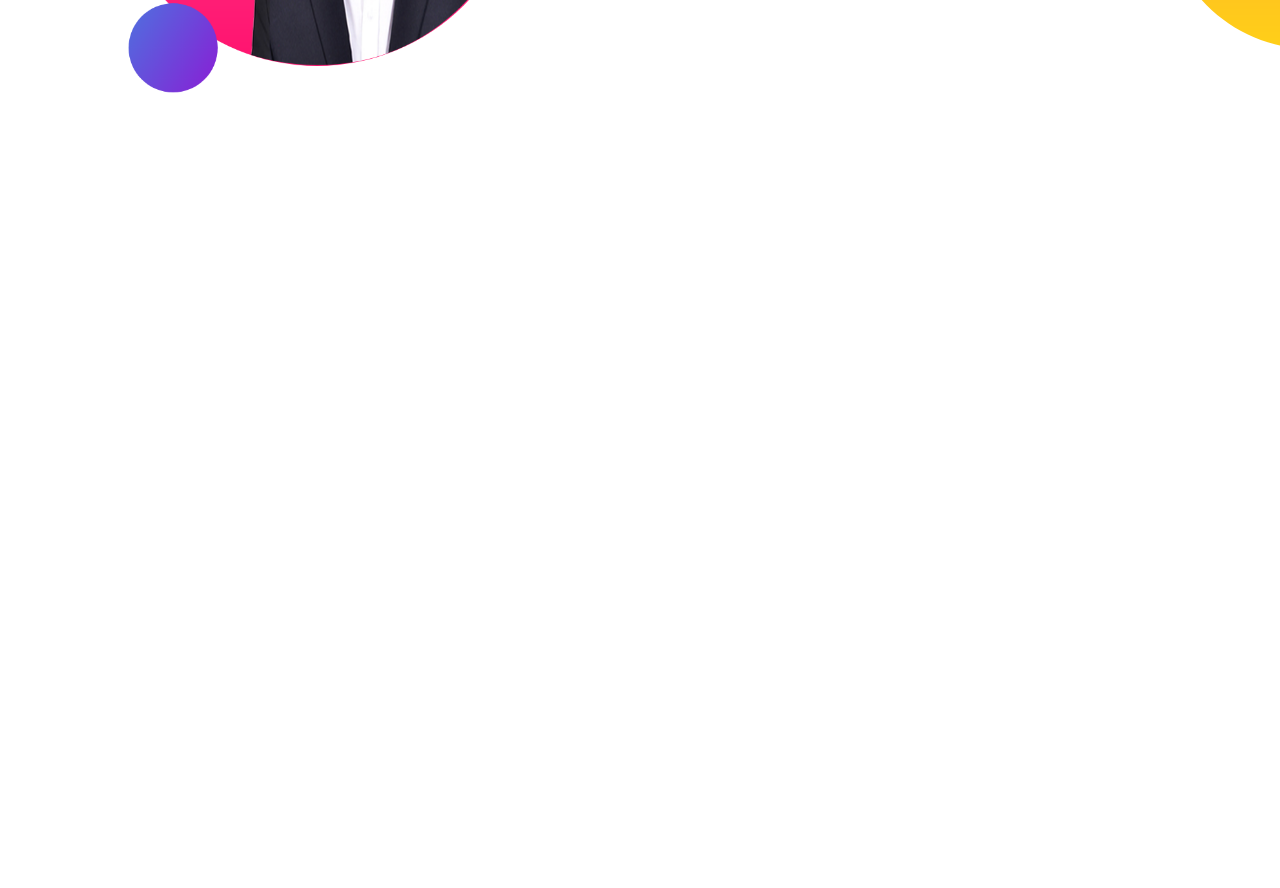
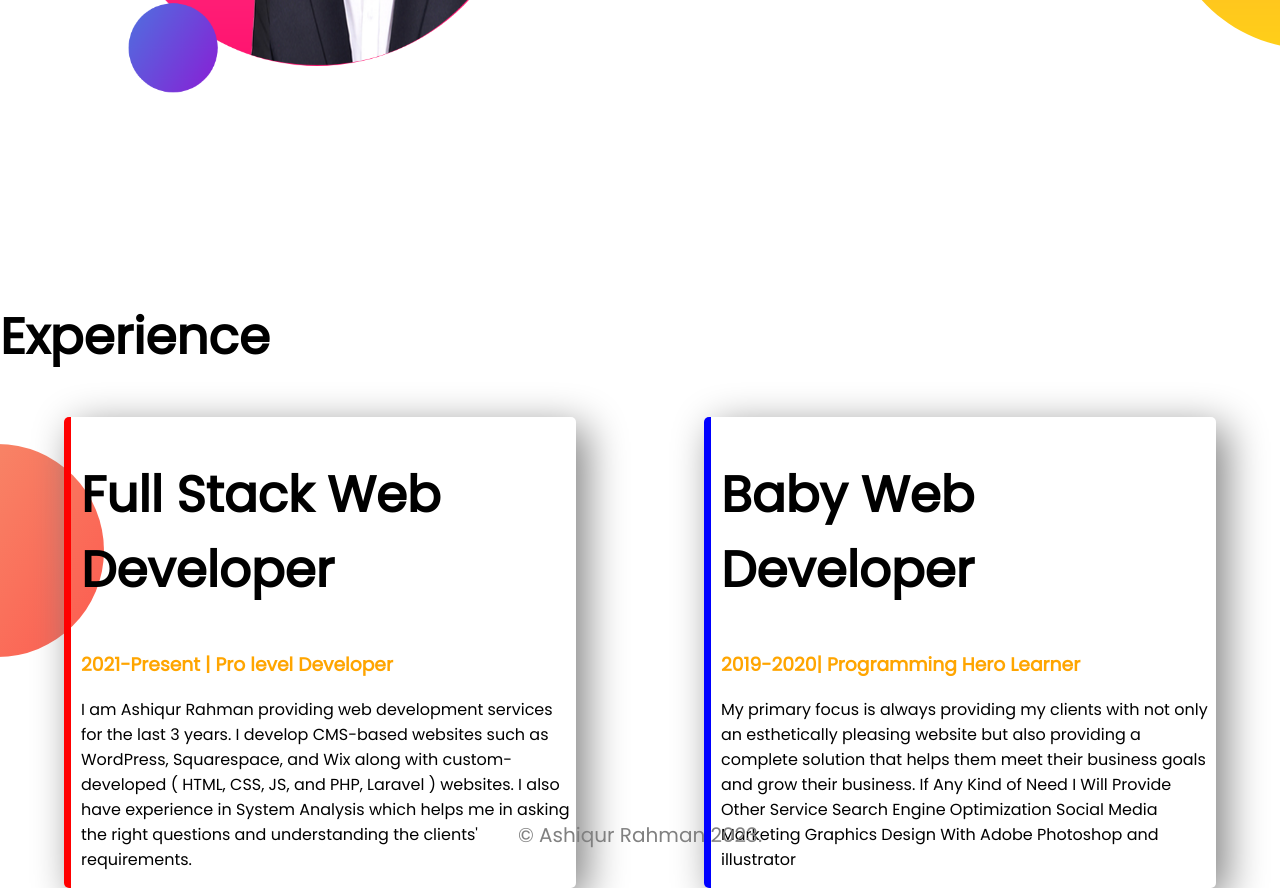
Before and after one commit to imashiqe/developer_portfolio, a plain HTML site: page index.html in a window 1280 px wide. Shown: the part 1000-1888 px from the top of the page. Before the commit the page ends 1300 px from the top, so only its background shows below. Drawn offline with Linux system fonts and the light colour scheme.

Commit message:
box shadow footer added

```diff
--- a/css/style.css
+++ b/css/style.css
@@ -11,8 +11,7 @@ h1{
 }
 
 section{
-    display: flex;
-    margin-bottom: 150px;
+
     height: 500px;
 
 }
@@ -20,6 +19,7 @@ section{
 .half-width{
     width: 50%;
     padding-left: 5%;
+
 }
 
 .half-width img{
@@ -50,3 +50,30 @@ section{
 .dw{
     padding-right: 15%;
 }
+
+.flexible-container{
+    display: flex;
+    margin-bottom: 150px;
+}
+
+.experience-item{
+    width: 40%;
+    margin-left: 5%;
+    margin-right: 5%;
+    padding-left: 10px;
+    box-shadow: 10px 10px 40px gray;
+    border-radius: 5px;
+    border-left: 7px solid blue;
+}
+.experience-area{
+    background-image: url(../images/exp-bg.png);
+    background-repeat: no-repeat;
+    background-position: left;
+}
+
+#fullstack{
+    border-left: 7px solid red;
+}
+#baby{
+    border-left: 7px solid blue;
+}
--- a/index.html
+++ b/index.html
@@ -11,7 +11,7 @@
     <link rel="stylesheet" href="css/style.css">
 </head>
 <body>
-    <section class="top-banner">
+    <section class="top-banner flexible-container">
           <!-- welcome section -->
    <div class="half-width">
     <h1>Welcome To</h1>
@@ -29,7 +29,7 @@
     </section>
 
     <!-- dreambig section -->
-    <section class="dream-area">
+    <section class="dream-area flexible-container">
         <div class="half-width"><img src="images/ashiqe2.png" alt=""></div>
 
         <div class="half-width">
@@ -41,5 +41,33 @@
         </div>
     </section>
 
+    <section class="experience-area">
+       <h1>Experience</h1>
+      <div class="flexible-container">
+        <div id="fullstack" class="experience-item">
+            <h1>Full Stack Web Developer</h1>
+            <h3 class="ashik_color">2021-Present | Pro level Developer</h3>
+            <p>I am Ashiqur Rahman providing web development services for the last 3 years. I develop CMS-based websites such as WordPress, Squarespace, and Wix along with custom-developed ( HTML, CSS, JS, and PHP, Laravel ) websites. I also have experience in System Analysis which helps me in asking the right questions and understanding the clients' requirements.</p>
+           </div>
+
+           <div id="baby" class="experience-item">
+            <h1>Baby Web Developer</h1>
+            <h3 class="ashik_color">2019-2020| Programming Hero Learner</h3>
+            <p>My primary focus is always providing my clients with not only an esthetically pleasing website but also providing a complete solution that helps them meet their business goals and grow their business.
+
+                If Any Kind of Need I Will Provide
+                Other Service
+                Search Engine Optimization
+                Social Media Marketing
+                Graphics Design With Adobe Photoshop and illustrator</p>
+           </div>
+      </div>
+    </section>
+
+
+
 </body>
+<footer>
+    <p style="text-align:center ; color:gray; font-size: 20px;">© Ashiqur Rahman 2023.</p>
+</footer>
 </html>
```
